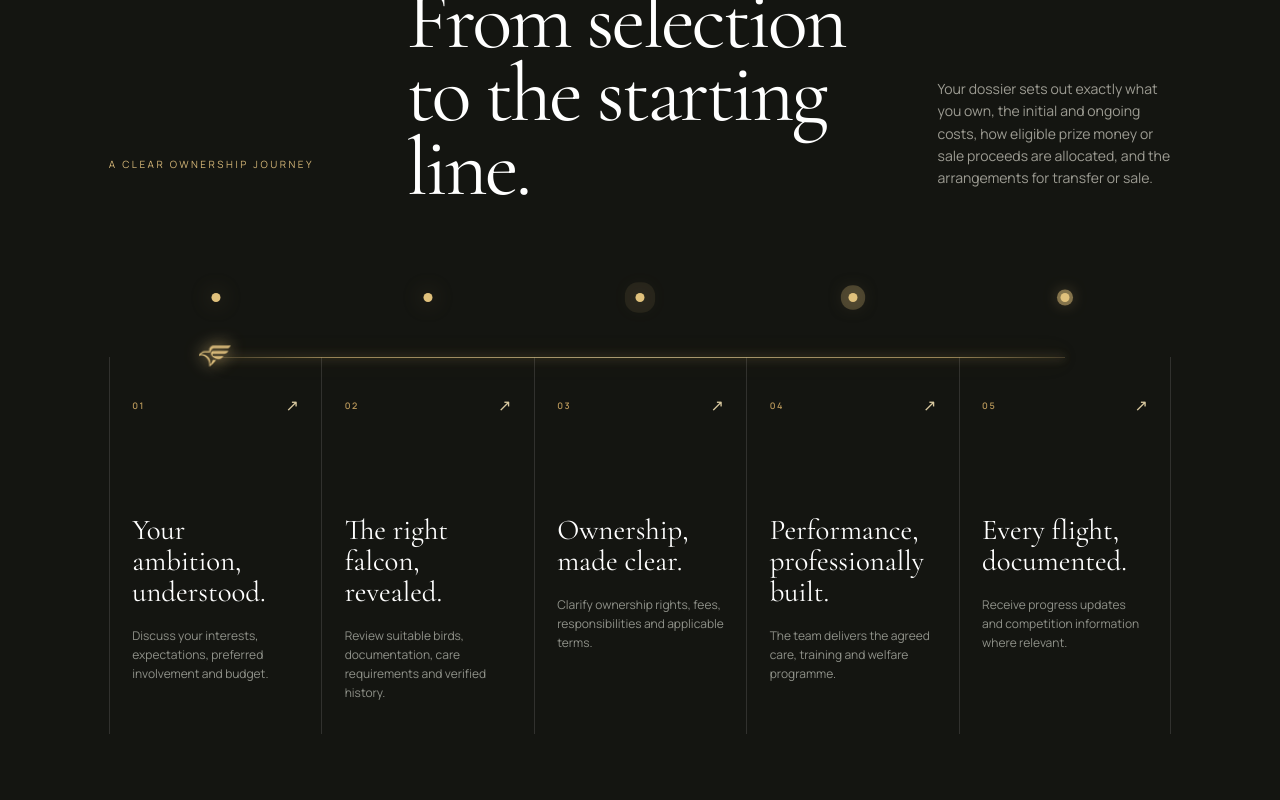
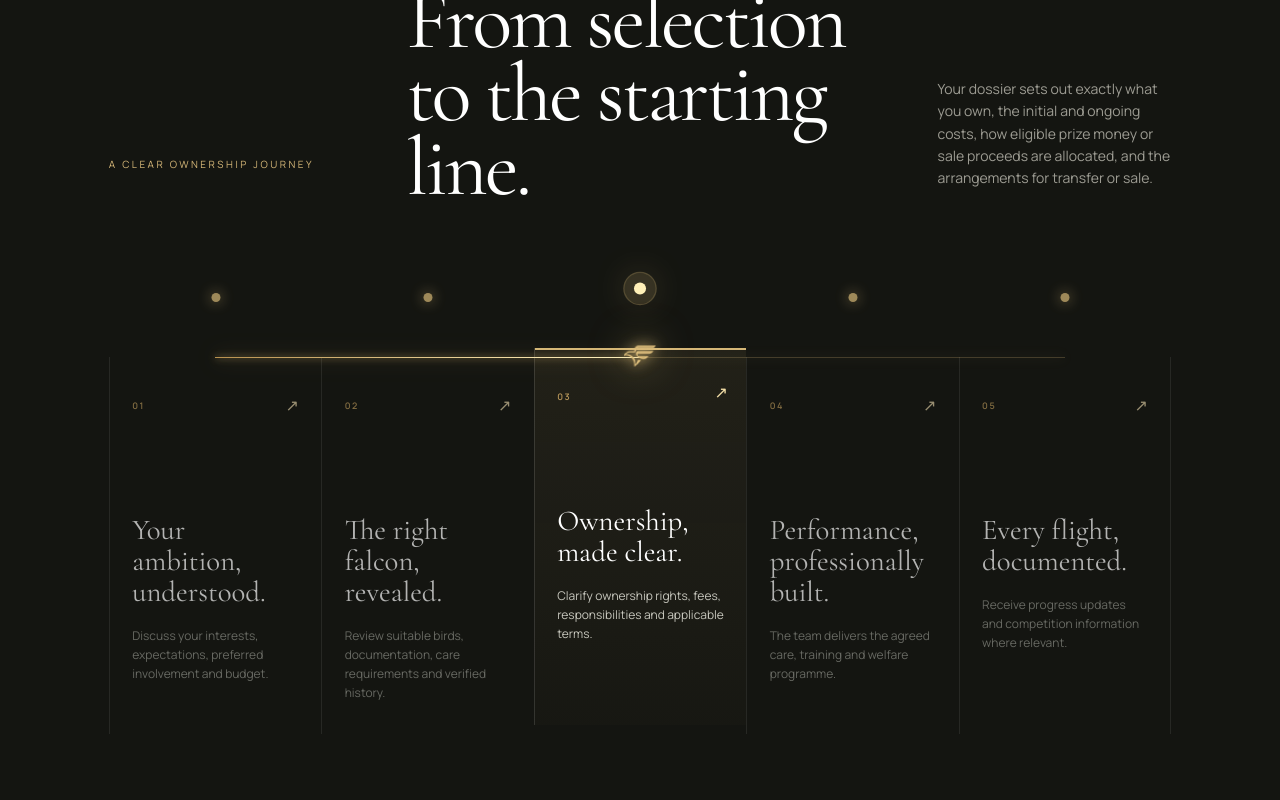
Before and after one commit to kaizen-agi/falaq-falcon, a React (Vite) app: page / in a window 1280 px wide. Shown: the part 6179-6979 px from the top of the page. Built offline with nearby package versions, Linux system fonts and the light colour scheme.

Commit message:
Synchronize ownership timeline animation

```diff
--- a/src/App.jsx
+++ b/src/App.jsx
@@ -137,6 +137,34 @@ function AnimatedFalconProfiles({profiles,classes}){
   </motion.div>
 }
 
+function AnimatedJourneyTimeline({steps}){
+  const timelineRef=useRef(null)
+  const [activeStep,setActiveStep]=useState(0),[isVisible,setIsVisible]=useState(false)
+  useEffect(()=>{
+    const node=timelineRef.current
+    if(!node)return
+    const observer=new IntersectionObserver(([entry])=>setIsVisible(entry.isIntersecting),{threshold:.24})
+    observer.observe(node)
+    return()=>observer.disconnect()
+  },[])
+  useEffect(()=>{
+    if(!isVisible)return
+    const timer=setInterval(()=>setActiveStep(step=>(step+1)%steps.length),2400)
+    return()=>clearInterval(timer)
+  },[isVisible,steps.length])
+  const progress=steps.length>1?activeStep/(steps.length-1):0
+  return <div className="journey-timeline journey-timeline-21st" ref={timelineRef} style={{'--journey-progress':`${progress*100}%`}}>
+    <div className="journey-line" aria-hidden="true"><motion.span className="journey-progress" animate={{scaleX:progress}} transition={{duration:.9,ease:[.16,1,.3,1]}}/><img className="journey-falcon" src={asset('falaq-icon-cursor.png')} alt=""/></div>
+    <div className="journey">{steps.map((step,index)=>{
+      const isActive=index===activeStep
+      return <motion.article className={`journey-card ${isActive?'is-active':''}`} key={step[0]} animate={{opacity:isActive?1:.68,y:isActive?-9:0}} transition={{duration:.65,ease:[.16,1,.3,1]}} whileHover={{opacity:1,y:-9}}>
+        <button type="button" className={`journey-node ${isActive?'is-active':''}`} onClick={()=>setActiveStep(index)} aria-label={`Show step ${index+1}: ${step[0]}`} aria-current={isActive?'step':undefined}/>
+        <div className="journey-top"><span>0{index+1}</span><i>↗</i></div><h3>{step[0]}</h3><p>{step[1]}</p>
+      </motion.article>
+    })}</div>
+  </div>
+}
+
 const radarFalcons=[
   {name:'Layth',breed:'White falcon',image:falconHeadImage},
   {name:'Shaheen',breed:'Peregrine falcon',image:asset('falcon-head-peregrine.png')}
@@ -177,7 +205,7 @@ function App(){
     <section className="manifesto section" id="concept"><div className="section-index">01 / 07</div><div className="manifesto-grid"><LuxuryVideoPlayer video="falaq-training-1.mp4" poster="falaq-training-poster.jpg" label="FALAQ / TRAINING" field="FIELD 01" session="DESERT CONDITIONING" duration="00:12"/><Reveal className="manifesto-copy"><p className="eyebrow dark">{t.conceptK}</p><h2>{t.conceptT}</h2><p className="lead">{t.conceptP}</p></Reveal></div><div className="principles">{t.steps.map((s,i)=><Reveal key={s[0]} delay={i*.08}><motion.article className="principle-card" whileHover={{y:-10}} transition={{duration:.35,ease:[.16,1,.3,1]}}><div className="principle-top"><span>0{i+1}</span><i>↗</i></div><div className="principle-body"><h3>{s[0]}</h3><p>{s[1]}</p></div><div className="principle-track"><span/></div></motion.article></Reveal>)}</div></section>
     <section className="portrait-story"><div className="portrait-sticky"><div className="portrait-image-wrap"><img src={asset('hero-falcon.webp')} alt="Falcon overlooking the Arabian desert"/></div><div className="portrait-shade"/><div className="portrait-copy"><SectionTitle kicker={t.connectionK} title={t.connectionT} light/><p>{t.connectionP}</p><div className="connection-moments">{t.connectionMoments.map((m,i)=><div key={m[0]}><span>0{i+1}</span><strong>{m[0]}</strong><p>{m[1]}</p></div>)}</div></div></div></section>
     <section className="falcons section" id="falcons"><div className="section-index">02 / 07</div><div className="falcons-head"><div className="falcons-title"><SectionTitle kicker={t.falconsK} title={t.falconsT}/></div><p className="falcons-intro">{t.falconsP}</p></div><div className="falcons-film"><LuxuryVideoPlayer video="falaq-meet-falcons.mp4" poster="falaq-meet-falcons-poster.jpg" label="FALAQ / PRIVATE SELECTION" field="VIEWING 01" session="MEET THE FALCONS" duration="00:20"/></div><AnimatedFalconProfiles profiles={t.profiles} classes={profileClasses}/><a className="button button-ink" href="#enquire">{t.consult}</a></section>
-    <section className="ownership section" id="ownership"><div className="section-index light">03 / 07</div><div className="ownership-heading"><p className="eyebrow">{t.journeyK}</p><h2>{t.journeyT}</h2><p>{t.clarityP}</p></div><div className="journey-timeline"><div className="journey-line" aria-hidden="true"><span/><img className="journey-falcon" src={asset('falaq-icon-cursor.png')} alt=""/></div><div className="journey">{t.journey.map((s,i)=><motion.article className="journey-card" key={s[0]} whileHover={{y:-8}}><div className="journey-node" style={{'--pulse-delay':`${i*.45}s`}} aria-hidden="true"/><div className="journey-top"><span>0{i+1}</span><i>↗</i></div><h3>{s[0]}</h3><p>{s[1]}</p></motion.article>)}</div></div></section>
+    <section className="ownership section" id="ownership"><div className="section-index light">03 / 07</div><div className="ownership-heading"><p className="eyebrow">{t.journeyK}</p><h2>{t.journeyT}</h2><p>{t.clarityP}</p></div><AnimatedJourneyTimeline steps={t.journey}/></section>
     <section className="performance-story" id="care"><div className="performance-sticky"><PerformanceRadar/><Reveal className="performance-copy"><SectionTitle kicker={t.careK} title={t.careT} light/><p>{t.careP}</p><div className="performance-steps">{t.careProofs.map((x,i)=><div key={x}><span>0{i+1}</span><p>{x}</p></div>)}</div></Reveal></div></section>
     <section className="digital section" id="digital"><div className="section-index">04 / 07</div><Reveal className="digital-copy"><SectionTitle kicker={t.portalK} title={t.portalT}/><p>{t.portalP}</p><ul><li>Training updates, photos & videos</li><li>Care reports & documentation</li><li>Competition calendar</li><li>Expense summaries & team contact</li></ul></Reveal><FalconCards/></section>
     <div className="statement"><motion.p className="statement-line" animate={{x:[0,-240]}} transition={{duration:12,repeat:Infinity,repeatType:'mirror',ease:'easeInOut'}}><span>ONE FALCON.</span><span>ONE BLOODLINE.</span><span>ONE LEGACY.</span></motion.p></div>
--- a/src/styles.css
+++ b/src/styles.css
@@ -202,6 +202,21 @@ html{forced-color-adjust:none;-webkit-text-size-adjust:100%;text-size-adjust:100
 @media(max-width:980px){.journey-timeline{margin-top:4.5rem;padding:0 0 0 2.7rem}.journey-line{top:1rem;bottom:1rem;left:1rem;right:auto;width:1px;height:auto}.journey-line>span{background:linear-gradient(180deg,transparent,#d5b778 12%,#f4dfa7 50%,#d5b778 88%,transparent)}.journey-falcon{top:0;left:50%;animation:falconTimelineMobile 16s cubic-bezier(.45,0,.55,1) infinite}.journey-timeline .journey{grid-template-columns:1fr}.journey-timeline .journey-card,.journey-timeline .journey-card:last-child{min-height:0;padding:1.7rem 1.5rem 2.2rem;border:0;border-bottom:1px solid rgba(255,255,255,.12)}.journey-node{top:2.1rem;left:-1.7rem}.journey-timeline .journey-card h3{font-size:34px;margin:2.4rem 0 .8rem;max-width:520px}.journey-timeline .journey-card p{max-width:560px}@keyframes falconTimelineMobile{0%{top:0}18%{top:25%}38%{top:25%}48%{top:50%}62%{top:50%}72%{top:75%}84%{top:75%}100%{top:100%}}}
 @media(prefers-reduced-motion:reduce){.journey-line>span,.journey-node,.journey-falcon{animation:none}.journey-falcon{left:50%}}
 
+/* 21st-style synchronized journey timeline. */
+.journey-timeline-21st .journey-progress{animation:none;transform:scaleX(0);transform-origin:left center;background:linear-gradient(90deg,#b9914f,#f4dfa7 72%,#fff3c2);box-shadow:0 0 10px #d5b778,0 0 30px rgba(213,183,120,.72)}
+.journey-timeline-21st .journey-falcon{animation:none;left:var(--journey-progress);transition:left .9s cubic-bezier(.16,1,.3,1);filter:drop-shadow(0 0 7px rgba(225,193,123,1)) drop-shadow(0 0 18px rgba(225,193,123,.58))}
+.journey-timeline-21st .journey-card{opacity:.68}
+.journey-timeline-21st .journey-card.is-active{background:linear-gradient(180deg,rgba(213,183,120,.075),rgba(213,183,120,.018));color:#fff;box-shadow:inset 0 2px 0 #d5b778}
+.journey-timeline-21st .journey-card.is-active p{color:#c7c7bd}
+.journey-timeline-21st .journey-card.is-active .journey-top i{color:#f4dfa7;transform:translate(4px,-4px)}
+.journey-timeline-21st .journey-node{appearance:none;padding:0;border:0;cursor:pointer;animation:none;transition:transform .45s cubic-bezier(.16,1,.3,1),box-shadow .45s ease,background .45s ease}
+.journey-timeline-21st .journey-node:before{content:"";position:absolute;inset:-8px;border:1px solid rgba(224,193,124,.28);border-radius:50%;transform:scale(.55);opacity:0;transition:transform .45s ease,opacity .45s ease}
+.journey-timeline-21st .journey-node.is-active{background:#fff0b8;transform:translateX(-50%) scale(1.34);box-shadow:0 0 0 7px rgba(224,193,124,.13),0 0 26px rgba(224,193,124,1)}
+.journey-timeline-21st .journey-node.is-active:before{transform:scale(1);opacity:1}
+.journey-timeline-21st .journey-node:focus-visible{outline:2px solid #fff;outline-offset:9px}
+@media(max-width:980px){.journey-timeline-21st .journey-falcon{left:50%;top:var(--journey-progress);transition:top .9s cubic-bezier(.16,1,.3,1)}.journey-timeline-21st .journey-progress{transform-origin:center top}}
+@media(prefers-reduced-motion:reduce){.journey-timeline-21st .journey-falcon{left:50%;top:50%;transition:none}.journey-timeline-21st .journey-progress{transform:scale(1)!important}.journey-timeline-21st .journey-card{opacity:1!important;transform:none!important}.journey-timeline-21st .journey-node{transition:none}}
+
 .falcons.section{padding-top:8rem;padding-bottom:8rem}
 .falcons-head{grid-template-columns:minmax(0,1.15fr) minmax(300px,.65fr);gap:6vw;align-items:end}
 .falcons-title .eyebrow{margin-bottom:1.4rem}.falcons-title h2{max-width:850px}
```
Also changed, not shown: .21st/design.json, 5 other files (tests, documents, lock files or other folders).
